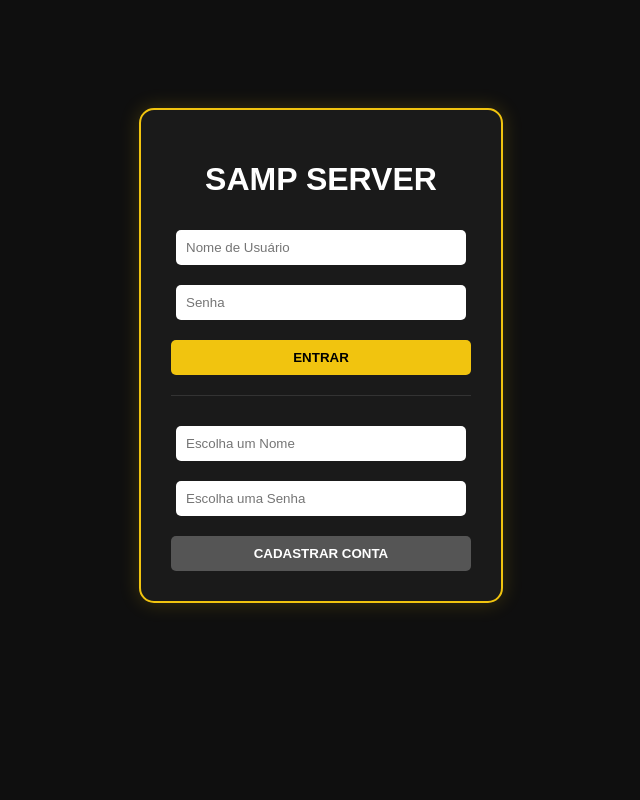
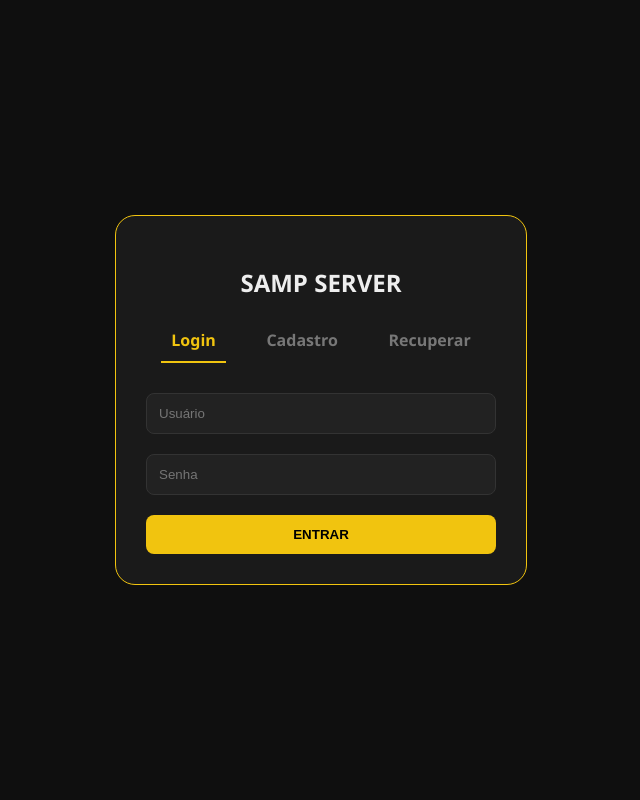
Before and after one commit to chavexochespirito-creator/Aether-RPG, a Node server app: page / in a window 1280 px wide. Shown: the whole page, without its empty margins (319-959 px from the left). Run offline with Node 20, Linux system fonts and the light colour scheme; some libraries are stand-ins or nearby versions.

Commit message:
Update index.ejs

```diff
--- a/views/index.ejs
+++ b/views/index.ejs
@@ -1,29 +1,60 @@
 <!DOCTYPE html>
-<html>
+<html lang="pt-br">
 <head>
-    <title>SAMP Server - Login</title>
+    <meta charset="UTF-8"><meta name="viewport" content="width=device-width, initial-scale=1.0">
+    <title>SAMP Server - Portal</title>
     <style>
-        body { background: #0f0f0f; color: white; font-family: sans-serif; text-align: center; padding-top: 100px; }
-        .box { background: #1a1a1a; width: 300px; margin: auto; padding: 30px; border-radius: 15px; border: 2px solid #f1c40f; box-shadow: 0 0 20px rgba(241, 196, 15, 0.2); }
-        input { width: 90%; padding: 10px; margin: 10px 0; border-radius: 5px; border: none; }
-        button { background: #f1c40f; color: black; padding: 10px 20px; border: none; border-radius: 5px; cursor: pointer; font-weight: bold; width: 100%; margin-top: 10px; }
-        .sep { margin: 20px 0; border-top: 1px solid #333; }
+        :root { --primary: #f1c40f; --dark: #0f0f0f; --card: #1a1a1a; --text: #eee; }
+        body { background: var(--dark); color: var(--text); font-family: 'Segoe UI', sans-serif; margin: 0; display: flex; justify-content: center; align-items: center; height: 100vh; }
+        .container { background: var(--card); width: 350px; padding: 30px; border-radius: 20px; border: 1px solid var(--primary); text-align: center; }
+        .tabs { display: flex; justify-content: space-around; margin-bottom: 20px; cursor: pointer; }
+        .tab { padding: 10px; font-weight: bold; color: #777; }
+        .tab.active { color: var(--primary); border-bottom: 2px solid var(--primary); }
+        .form-section { display: none; }
+        .form-section.active { display: block; }
+        input { width: 100%; padding: 12px; margin: 10px 0; border-radius: 8px; border: 1px solid #333; background: #222; color: white; box-sizing: border-box; }
+        button { width: 100%; padding: 12px; background: var(--primary); border: none; border-radius: 8px; font-weight: bold; cursor: pointer; margin-top: 10px; }
+        .error-msg { background: rgba(231, 76, 60, 0.2); color: #e74c3c; padding: 10px; border-radius: 8px; margin-bottom: 15px; border: 1px solid #e74c3c; }
     </style>
 </head>
 <body>
-    <div class="box">
-        <h1>SAMP SERVER</h1>
+    <div class="container">
+        <h2>SAMP SERVER</h2>
+        <% if(error) { %> <div class="error-msg"><%= error %></div> <% } %>
+        <div class="tabs">
+            <div class="tab active" onclick="openTab('login')">Login</div>
+            <div class="tab" onclick="openTab('reg')">Cadastro</div>
+            <div class="tab" onclick="openTab('rec')">Recuperar</div>
+        </div>
+        <div id="login" class="form-section active">
             <form action="/login" method="POST">
-            <input name="username" placeholder="Nome de Usuário" required>
+                <input name="username" placeholder="Usuário" required>
                 <input name="password" type="password" placeholder="Senha" required>
                 <button type="submit">ENTRAR</button>
             </form>
-        <div class="sep"></div>
+        </div>
+        <div id="reg" class="form-section">
             <form action="/register" method="POST">
-            <input name="username" placeholder="Escolha um Nome" required>
-            <input name="password" type="password" placeholder="Escolha uma Senha" required>
-            <button type="submit" style="background: #555; color: white;">CADASTRAR CONTA</button>
+                <input name="username" placeholder="Nome de Usuário" required>
+                <input name="email" type="email" placeholder="E-mail Real" required>
+                <input name="password" type="password" placeholder="Senha" required>
+                <button type="submit">CRIAR CONTA</button>
             </form>
         </div>
+        <div id="rec" class="form-section">
+            <form action="/forgot-password" method="POST">
+                <input name="email" type="email" placeholder="Seu E-mail cadastrado" required>
+                <button type="submit">SOLICITAR RECUPERAÇÃO</button>
+            </form>
+        </div>
+    </div>
+    <script>
+        function openTab(tabId) {
+            document.querySelectorAll('.form-section').forEach(s => s.classList.remove('active'));
+            document.querySelectorAll('.tab').forEach(t => t.classList.remove('active'));
+            document.getElementById(tabId).classList.add('active');
+            event.currentTarget.classList.add('active');
+        }
+    </script>
 </body>
 </html>
```
Lines whose indentation alone changed are shown as unchanged.
